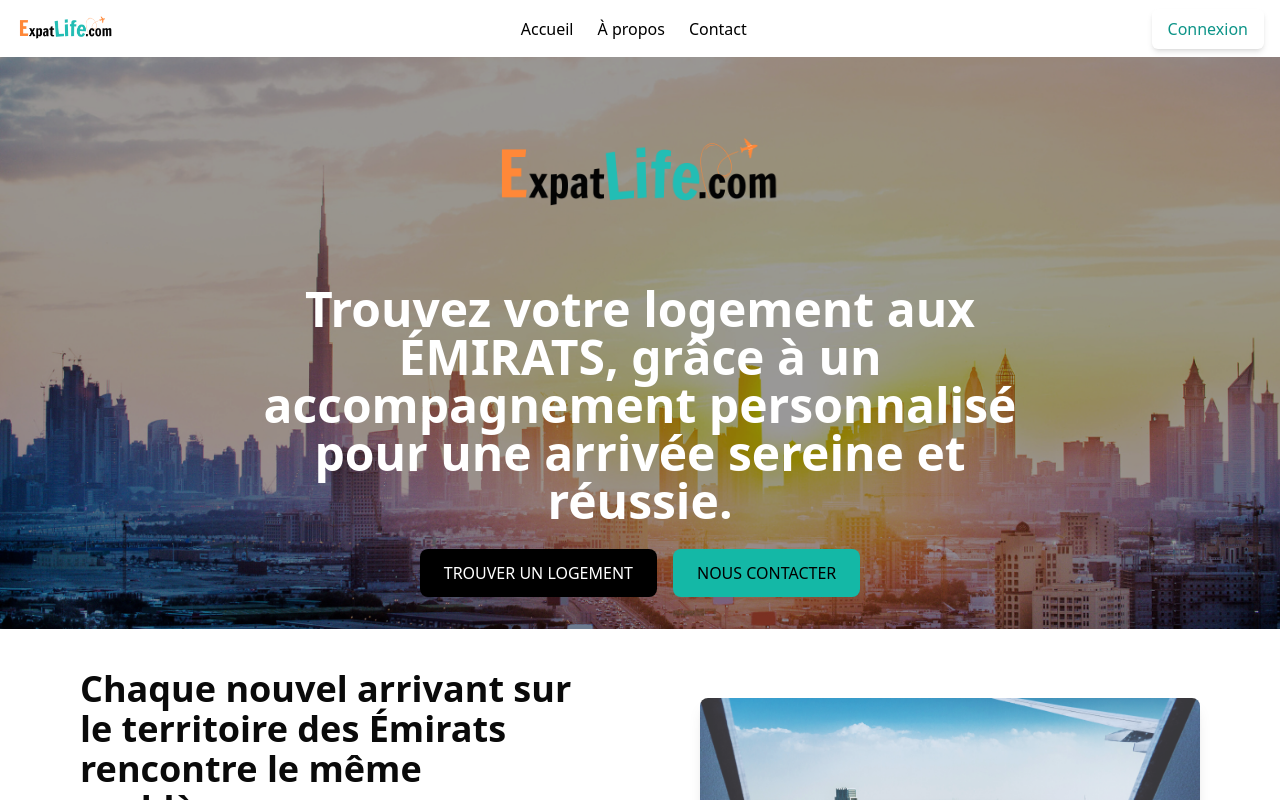
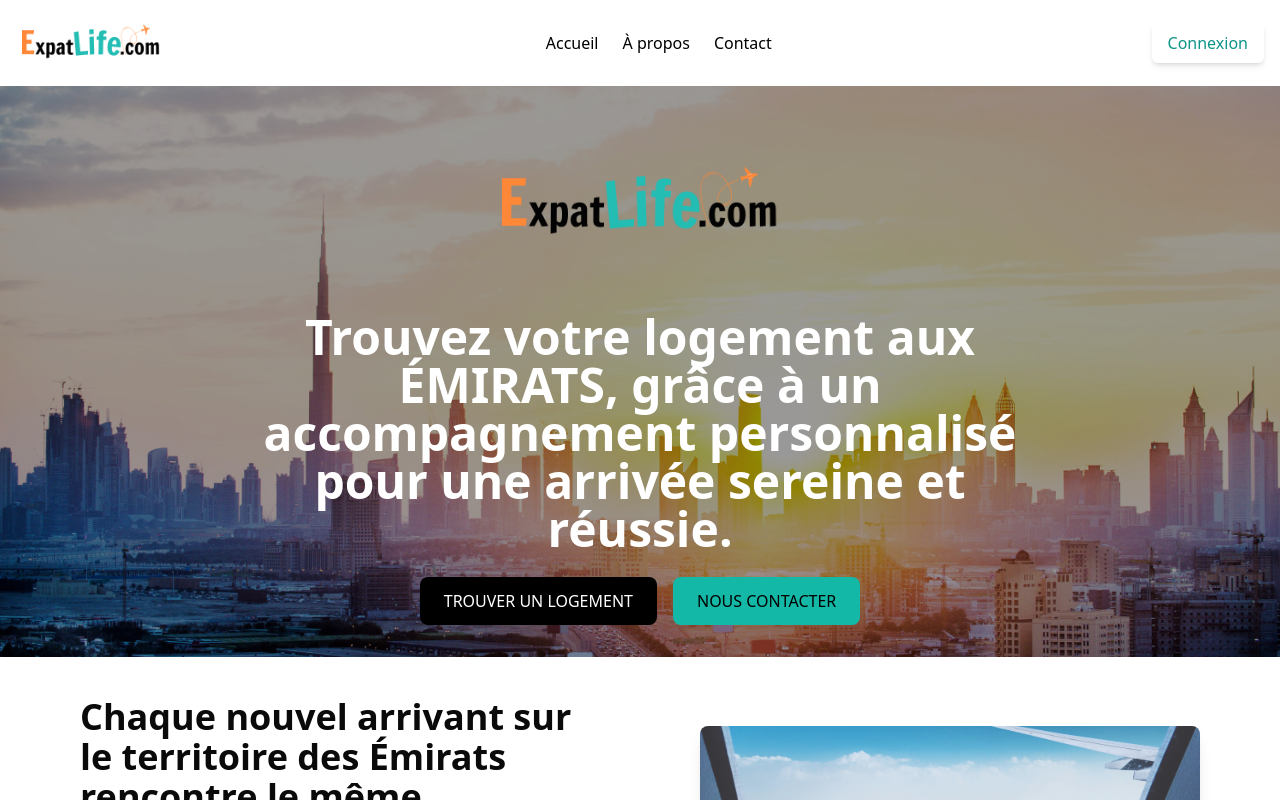
Before and after one commit to tiray972/ExpatLife, a Next.js app: page / in a window 1280 px wide. Shown: the top 800 px of the page. Built offline with nearby package versions, Linux system fonts and the light colour scheme; no server answers.

Commit message:
header update2

```diff
--- a/src/components/header.js
+++ b/src/components/header.js
@@ -46,7 +46,7 @@
             src="/images/logo.png"
             alt="logo ExpatLife"
             height={200}
-            width={100}
+            width={150}
             className="rounded-lg object-cover hover:scale-110 "
           />
           </Link>
```
